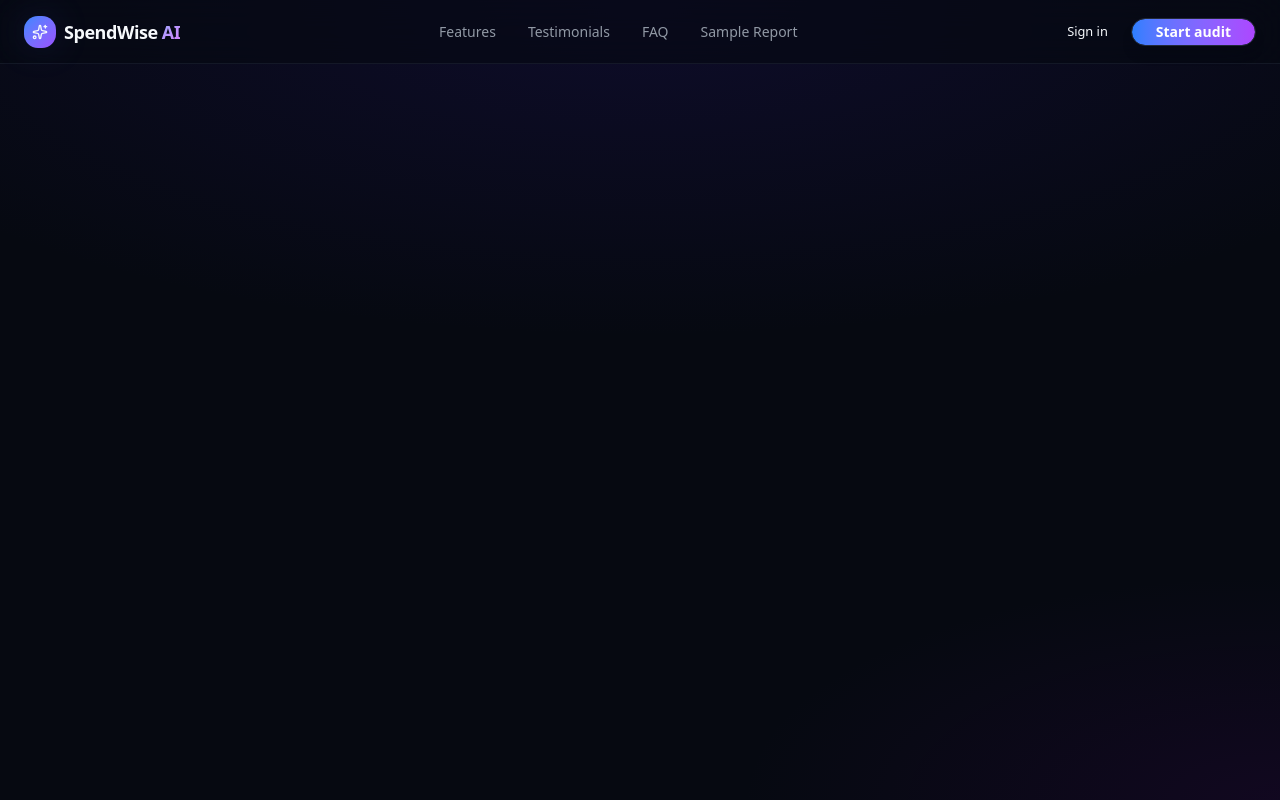
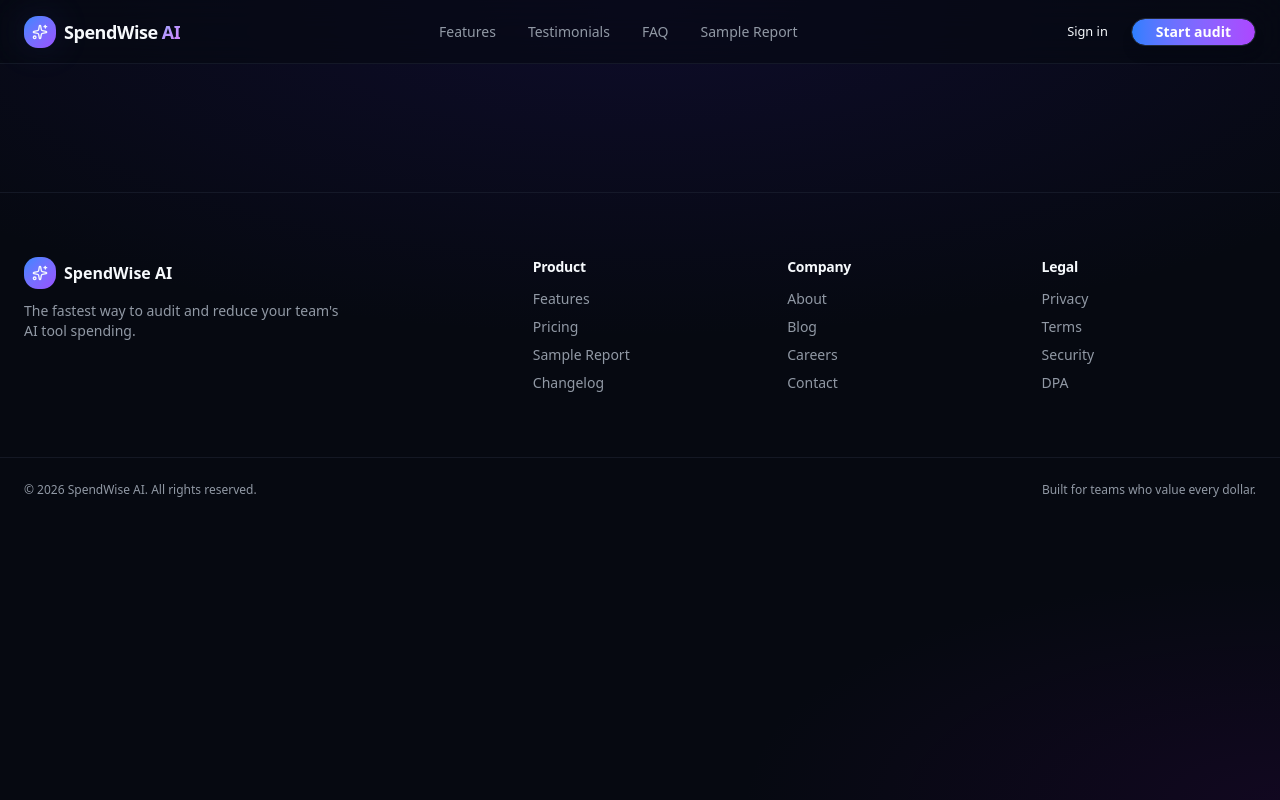
Before and after one commit to rishabh-1510/SpendWise-Ai, a React (Vite) app in the folder spendwise-ai/: page / in a window 1280 px wide. Built offline with nearby package versions, Linux system fonts and the light colour scheme.

Commit message:
Footer.tsx

```diff
--- /dev/null
+++ b/spendwise-ai/src/components/shared/Footer.tsx
@@ -0,0 +1,41 @@
+import { Sparkles } from "lucide-react";
+
+export function Footer() {
+  return (
+    <footer className="border-t border-border/50 mt-32">
+      <div className="mx-auto max-w-7xl px-6 py-16 grid gap-10 md:grid-cols-5">
+        <div className="md:col-span-2 space-y-3">
+          <div className="flex items-center gap-2">
+            <div className="flex h-8 w-8 items-center justify-center rounded-lg bg-gradient-brand">
+              <Sparkles className="h-4 w-4 text-primary-foreground" />
+            </div>
+            <span className="font-semibold">SpendWise AI</span>
+          </div>
+          <p className="text-sm text-muted-foreground max-w-xs">
+            The fastest way to audit and reduce your team's AI tool spending.
+          </p>
+        </div>
+        {[
+          { title: "Product", links: ["Features", "Pricing", "Sample Report", "Changelog"] },
+          { title: "Company", links: ["About", "Blog", "Careers", "Contact"] },
+          { title: "Legal", links: ["Privacy", "Terms", "Security", "DPA"] },
+        ].map((col) => (
+          <div key={col.title}>
+            <h4 className="text-sm font-semibold mb-3">{col.title}</h4>
+            <ul className="space-y-2 text-sm text-muted-foreground">
+              {col.links.map((l) => (
+                <li key={l}><a href="#" className="hover:text-foreground transition-colors">{l}</a></li>
+              ))}
+            </ul>
+          </div>
+        ))}
+      </div>
+      <div className="border-t border-border/50">
+        <div className="mx-auto max-w-7xl px-6 py-6 text-xs text-muted-foreground flex flex-col sm:flex-row justify-between gap-2">
+          <span>© 2026 SpendWise AI. All rights reserved.</span>
+          <span>Built for teams who value every dollar.</span>
+        </div>
+      </div>
+    </footer>
+  );
+}
--- a/spendwise-ai/src/pages/Home.tsx
+++ b/spendwise-ai/src/pages/Home.tsx
@@ -1,9 +1,11 @@
+import { Footer } from "@/components/shared/Footer"
 import { Navbar } from "@/components/shared/Navbar"
 
 const Home = () => {
   return (
     <div className="min-h-screen">
         <Navbar/>
+        <Footer/>
     </div>
   )
 }
```
